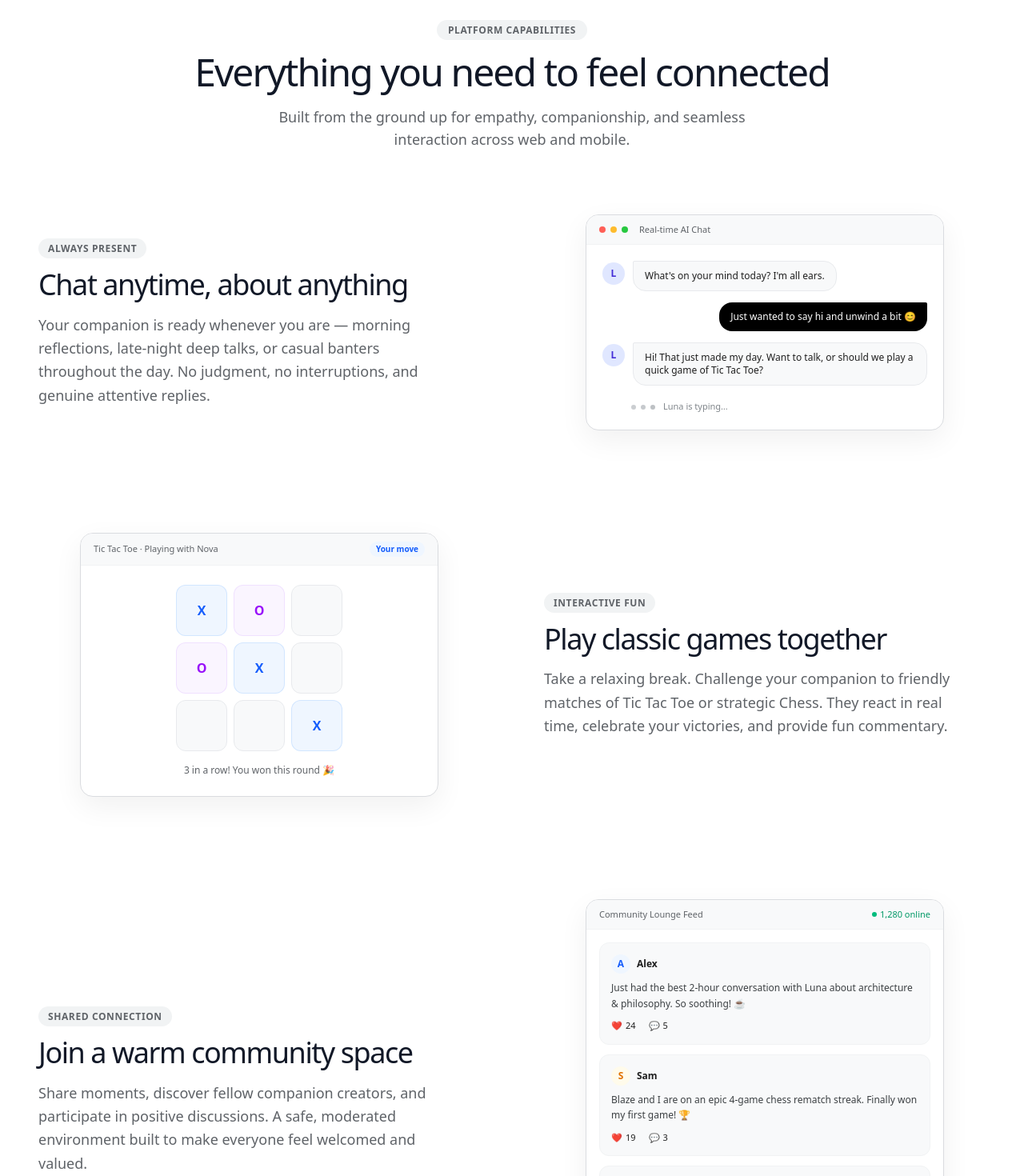
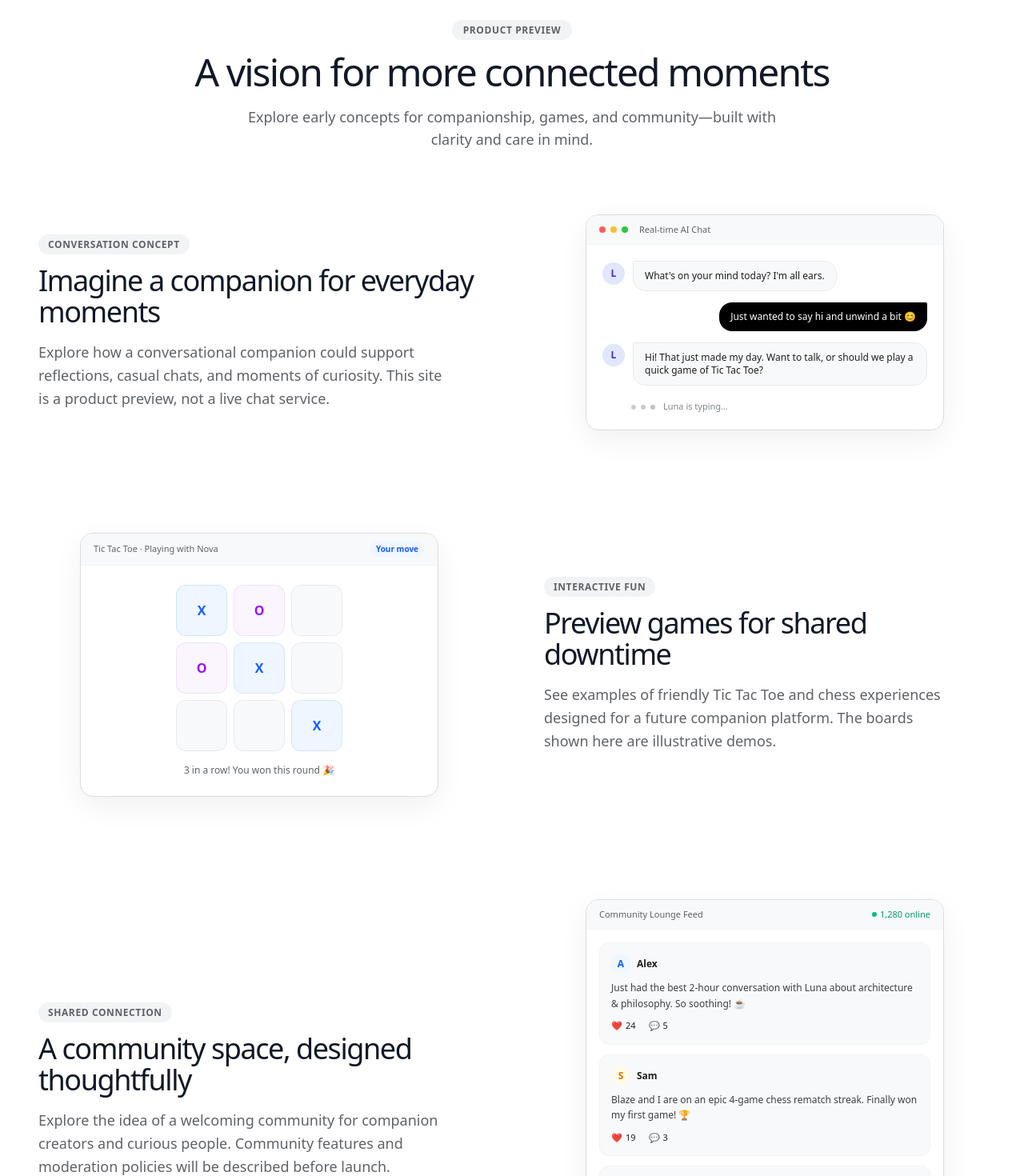
Before and after one commit to cokedkitkat/notalone_new, a Next.js app: page / in a window 1280 px wide. Shown: the part 3020-4490 px from the top of the page at 80% size. Built offline with nearby package versions, Linux system fonts and the light colour scheme.

Commit message:
Clarify preview product claims

```diff
--- a/app/components/features/Features.tsx
+++ b/app/components/features/Features.tsx
@@ -7,38 +7,10 @@ import CommunityMockup from "./CommunityMockup";
 import PrivacyMockup from "./PrivacyMockup";
 
 const features = [
-  {
-    badge: "Always Present",
-    title: "Chat anytime, about anything",
-    description:
-      "Your companion is ready whenever you are — morning reflections, late-night deep talks, or casual banters throughout the day. No judgment, no interruptions, and genuine attentive replies.",
-    mockup: <ChatFeatureMockup />,
-  },
-  {
-    badge: "Interactive Fun",
-    title: "Play classic games together",
-    description:
-      "Take a relaxing break. Challenge your companion to friendly matches of Tic Tac Toe or strategic Chess. They react in real time, celebrate your victories, and provide fun commentary.",
-    mockup: <GamesFeatureMockup />,
-    reversed: true,
-  },
-  {
-    id: "community",
-    badge: "Shared Connection",
-    title: "Join a warm community space",
-    description:
-      "Share moments, discover fellow companion creators, and participate in positive discussions. A safe, moderated environment built to make everyone feel welcomed and valued.",
-    mockup: <CommunityMockup />,
-  },
-  {
-    id: "security",
-    badge: "Safety by Design",
-    title: "Your privacy, completely protected",
-    description:
-      "Your chats and memories are sacred. We use end-to-end encryption, will never sell your data, and give you full power to clear your history with a single tap.",
-    mockup: <PrivacyMockup />,
-    reversed: true,
-  },
+  { badge: "Conversation Concept", title: "Imagine a companion for everyday moments", description: "Explore how a conversational companion could support reflections, casual chats, and moments of curiosity. This site is a product preview, not a live chat service.", mockup: <ChatFeatureMockup /> },
+  { badge: "Interactive Fun", title: "Preview games for shared downtime", description: "See examples of friendly Tic Tac Toe and chess experiences designed for a future companion platform. The boards shown here are illustrative demos.", mockup: <GamesFeatureMockup />, reversed: true },
+  { id: "community", badge: "Shared Connection", title: "A community space, designed thoughtfully", description: "Explore the idea of a welcoming community for companion creators and curious people. Community features and moderation policies will be described before launch.", mockup: <CommunityMockup /> },
+  { id: "security", badge: "Privacy by Design", title: "Privacy practices, clearly explained", description: "NOT ALONE is a concept site. Before any account or chat feature launches, we will publish clear privacy, security, and data-retention practices.", mockup: <PrivacyMockup />, reversed: true },
 ];
 
 export default function Features() {
@@ -46,31 +18,13 @@ export default function Features() {
     <SectionWrapper id="features" className="bg-white">
       <FadeIn>
         <div className="mb-20 text-center">
-          <span className="rounded-full bg-[#f1f3f4] px-3.5 py-1 text-xs font-semibold uppercase tracking-wider text-[#5f6368]">
-            Platform Capabilities
-          </span>
-          <h2 className="antigravity-headline mt-4 text-3xl font-medium tracking-tight text-[#111827] sm:text-4xl md:text-5xl">
-            Everything you need to feel connected
-          </h2>
-          <p className="mx-auto mt-4 max-w-2xl text-base text-[#5f6368] sm:text-lg">
-            Built from the ground up for empathy, companionship, and seamless
-            interaction across web and mobile.
-          </p>
+          <span className="rounded-full bg-[#f1f3f4] px-3.5 py-1 text-xs font-semibold uppercase tracking-wider text-[#5f6368]">Product Preview</span>
+          <h2 className="antigravity-headline mt-4 text-3xl font-medium tracking-tight text-[#111827] sm:text-4xl md:text-5xl">A vision for more connected moments</h2>
+          <p className="mx-auto mt-4 max-w-2xl text-base text-[#5f6368] sm:text-lg">Explore early concepts for companionship, games, and community—built with clarity and care in mind.</p>
         </div>
       </FadeIn>
-
       <div className="space-y-24 sm:space-y-32">
-        {features.map((feature, i) => (
-          <FeatureBlock
-            key={i}
-            id={feature.id}
-            badge={feature.badge}
-            title={feature.title}
-            description={feature.description}
-            mockup={feature.mockup}
-            reversed={feature.reversed}
-          />
-        ))}
+        {features.map((feature, index) => <FeatureBlock key={index} {...feature} />)}
       </div>
     </SectionWrapper>
   );
```
